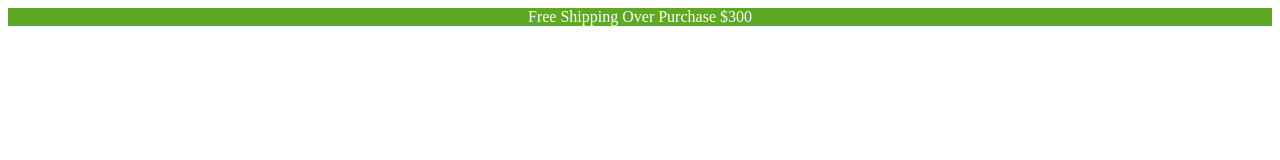
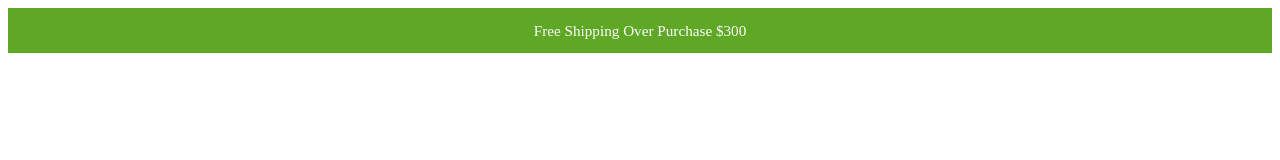
Before and after one commit to MrMahedi/simple-header-text-slider, a plain HTML site: page textslider.html in a window 1280 px wide. Drawn offline with Linux system fonts and the light colour scheme.

Commit message:
Simple Text Slider

```diff
--- a/textslider.html
+++ b/textslider.html
@@ -5,11 +5,32 @@
     <meta charset="UTF-8">
     <meta name="viewport" content="width=device-width, initial-scale=1.0">
     <title>Changing Text</title>
+    <style>
+        .changingText {
+            width: 100%;
+            min-height: 45px;
+            text-align: center;
+            color: #fff;
+            background-color: #5FA825;
+            font-size: 0.95rem;
+            display: flex;
+            align-items: center;
+            justify-content: center;
+            align-content: center;
+        }
+
+        @media only screen and (max-width: 767px) {
+            .changingText {
+                line-height: 1rem;
+                font-size: 0.85rem;
+            }
+        }
+    </style>
 </head>
 
 <body>
 
-    <div id="changingText" style="width:100%;  text-align: center;color:#fff;background-color: #5FA825;"></div>
+    <div id="changingText" class="changingText"></div>
 
     <script>
         const textArray = ["Free Shipping Over Purchase $300", "Swift Dispatch, Timely Arrival: Your Golf Essentials En Route in 1 Day, at Your Door in 3-4 Days!"]; // Add your desired text here
```
